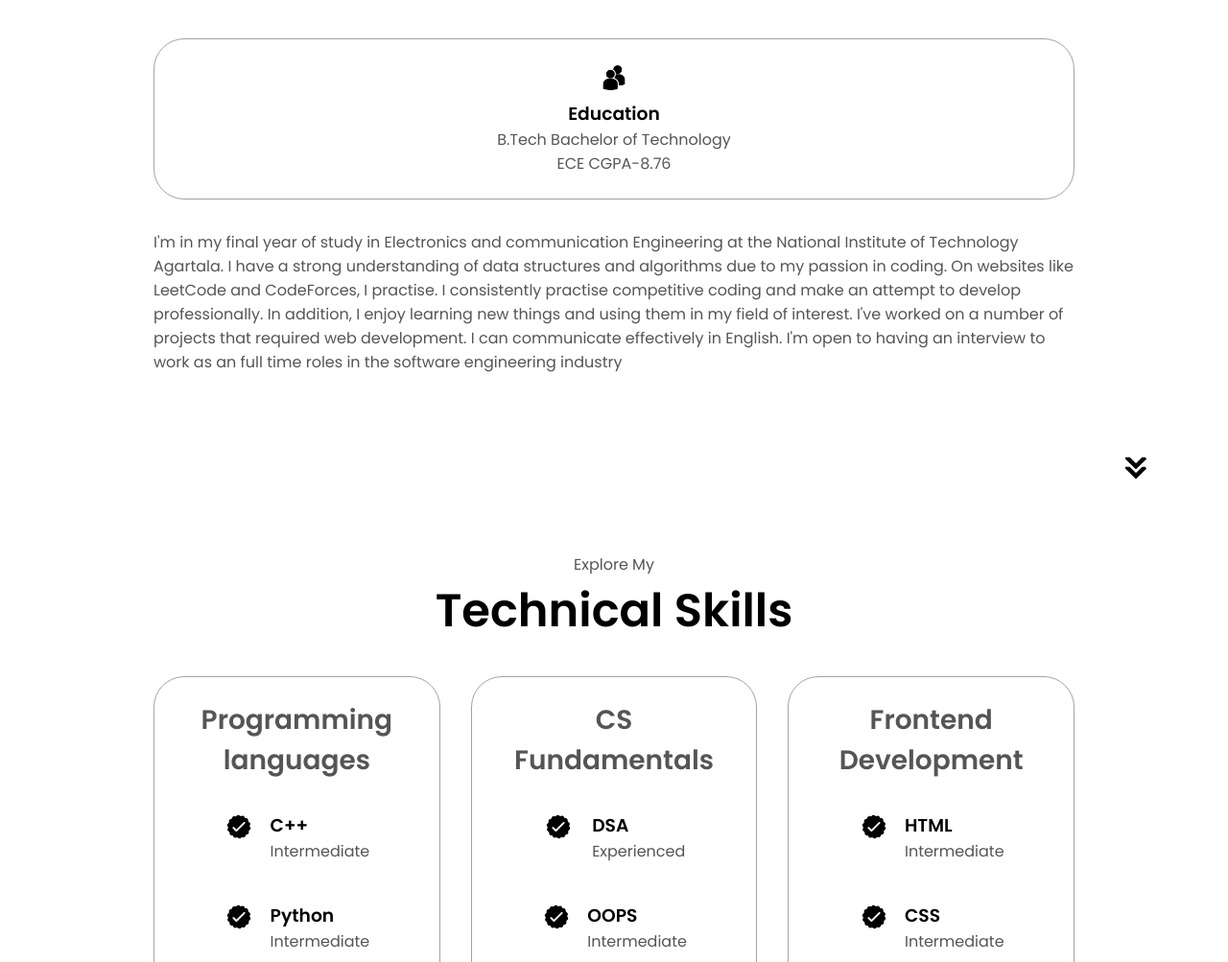
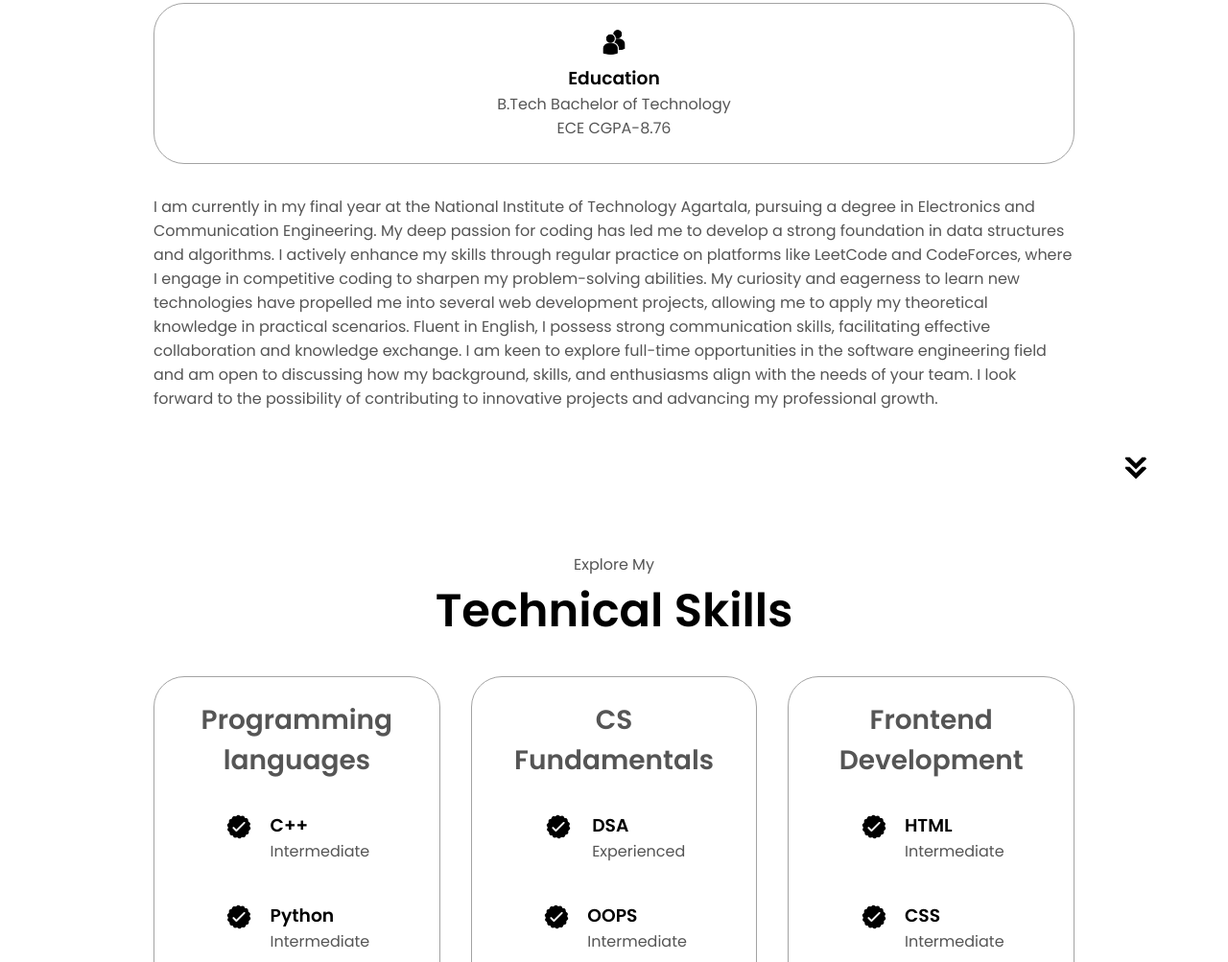
Before and after one commit to voonnacharankumar/portfolio, a plain HTML site: page index.html in a window 1280 px wide. Shown: the part 1120-2123 px from the top of the page at 96% size. Drawn offline with Linux system fonts and the light colour scheme.

Commit message:
index.html

```diff
--- a/index.html
+++ b/index.html
@@ -88,8 +88,11 @@
           </div>
           <div class="text-container">
             <p>
-              I'm in my final year of study in Electronics and communication Engineering at the National Institute of Technology Agartala. I have a strong understanding of data structures and algorithms due to my passion in coding.
-              On websites like LeetCode and CodeForces, I practise. I consistently practise competitive coding and make an attempt to develop professionally. In addition, I enjoy learning new things and using them in my field of interest. I've worked on a number of projects that required web development. I can communicate effectively in English. I'm open to having an interview to work as an full time roles in the software engineering industry</p>
+              I am currently in my final year at the National Institute of Technology Agartala, pursuing a degree in Electronics and Communication Engineering. My deep passion for coding has led me to develop a strong foundation in data structures and algorithms. I actively enhance my skills through regular practice on platforms like LeetCode and CodeForces, where I engage in competitive coding to sharpen my problem-solving abilities.
+
+              My curiosity and eagerness to learn new technologies have propelled me into several web development projects, allowing me to apply my theoretical knowledge in practical scenarios. Fluent in English, I possess strong communication skills, facilitating effective collaboration and knowledge exchange.
+
+              I am keen to explore full-time opportunities in the software engineering field and am open to discussing how my background, skills, and enthusiasms align with the needs of your team. I look forward to the possibility of contributing to innovative projects and advancing my professional growth.</p>
           </div>
         </div>
       </div>
```
